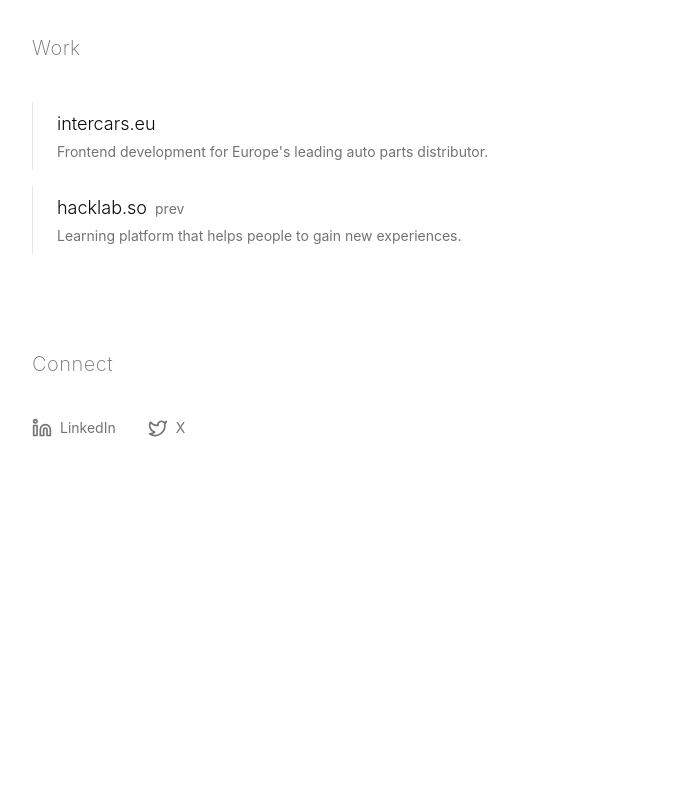
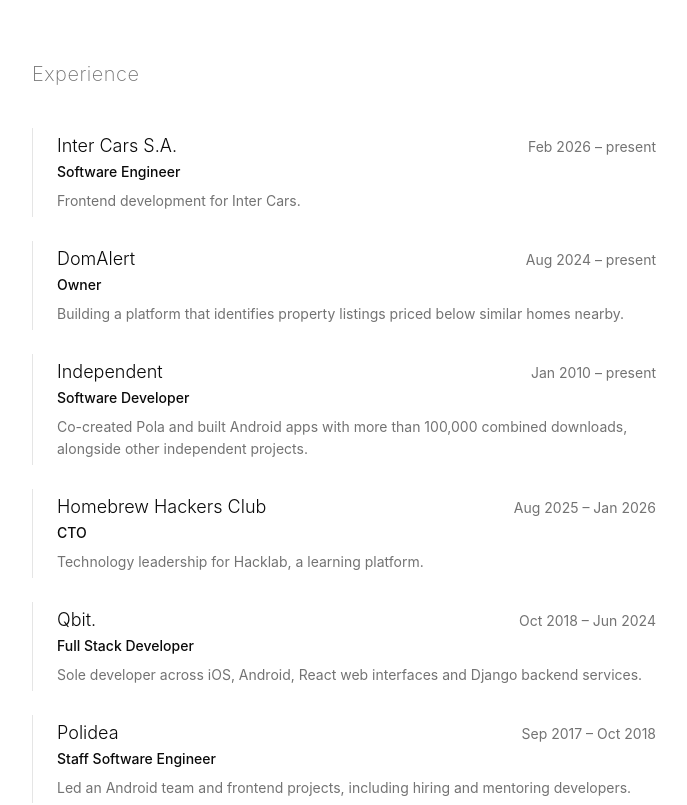
Before and after one commit to pouljohn1/portfolio, a React (Vite) app: page / in a window 1280 px wide. Shown: the part 1080-1885 px from the top of the page, without its empty margins (296-983 px from the left). Before the commit the page ends 1646 px from the top, so only its background shows below. Built offline with nearby package versions, Linux system fonts and the light colour scheme.

Commit message:
Update Site source

```diff
--- a/src/App.tsx
+++ b/src/App.tsx
@@ -132,10 +132,20 @@ function HomePage({ locale }: { locale: Locale }) {
 
       <section className="mb-24">
         <h2 className="mb-10 text-xl font-extralight tracking-wide text-muted-foreground">{t.work}</h2>
-        <div className="space-y-4">
-          <PortfolioLink href="https://intercars.eu" title="intercars.eu" description={t.intercars} />
-          <PortfolioLink href="https://hacklab.so" title="hacklab.so" label={t.previous} description={t.hacklab} />
-        </div>
+        <ol className="space-y-6">
+          {t.experience.map(({ organization, role, period, description, href }) => (
+            <li key={`${organization}-${role}`} className="border-l border-border py-1 pl-6">
+              <div className="flex flex-wrap items-baseline justify-between gap-x-4 gap-y-1">
+                <h3 className="text-lg font-light text-foreground">
+                  {href ? <a href={href} target="_blank" rel="noopener noreferrer" className="hover:underline hover:underline-offset-4">{organization}</a> : organization}
+                </h3>
+                <span className="text-sm text-muted-foreground">{period}</span>
+              </div>
+              <p className="mt-0.5 text-sm font-medium text-foreground">{role}</p>
+              <p className="mt-2 text-sm leading-relaxed text-muted-foreground">{description}</p>
+            </li>
+          ))}
+        </ol>
       </section>
 
       <section>
@@ -149,13 +159,12 @@ function HomePage({ locale }: { locale: Locale }) {
   )
 }
 
-function PortfolioLink({ href, title, description, label }: { href: string; title: string; description: string; label?: string }) {
+function PortfolioLink({ href, title, description }: { href: string; title: string; description: string }) {
   const external = href.startsWith("http")
   const children = (
     <>
       <h3 className="text-lg font-light text-foreground">
         {title}
-        {label ? <span className="ml-2 text-sm font-normal text-muted-foreground">{label}</span> : null}
       </h3>
       <p className="mt-1 text-sm text-muted-foreground">{description}</p>
     </>
--- a/src/content.ts
+++ b/src/content.ts
@@ -17,17 +17,52 @@ export const content = {
     home: {
       greeting: "Hey, I'm Pawel",
       introduction:
-        "I build stuff for the web. Currently working on frontend at Inter Cars and building side projects like Domalert and Poliswar. Been coding for over a decade and love turning ideas into real products.",
+        "I build web and mobile products. I currently work on frontend at Inter Cars and develop independent projects like DomAlert and Poliswar. My experience spans more than a decade across iOS, Android, backend and web development.",
       projects: "Projects",
-      work: "Work",
+      work: "Experience",
       connect: "Connect",
-      previous: "prev",
       domalert: "Finding and getting notified about best deals on the apartments market.",
       poliswar: "A vibe coded strategic multiplayer game for fun.",
       lighter: "iPhone app with realistic lighter simulation, themes, gestures and sounds.",
       family: "A Polish family quiz game for iPhone. Support and privacy policy.",
-      intercars: "Frontend development for Europe's leading auto parts distributor.",
-      hacklab: "Learning platform that helps people to gain new experiences.",
+      experience: [
+        {
+          organization: "Inter Cars S.A.", role: "Software Engineer", period: "Feb 2026 – present",
+          description: "Frontend development for Inter Cars.", href: "https://intercars.eu",
+        },
+        {
+          organization: "DomAlert", role: "Owner", period: "Aug 2024 – present",
+          description: "Building a platform that identifies property listings priced below similar homes nearby.", href: "https://domalert.pl",
+        },
+        {
+          organization: "Independent", role: "Software Developer", period: "Jan 2010 – present",
+          description: "Co-created Pola and built Android apps with more than 100,000 combined downloads, alongside other independent projects.", href: null,
+        },
+        {
+          organization: "Homebrew Hackers Club", role: "CTO", period: "Aug 2025 – Jan 2026",
+          description: "Technology leadership for Hacklab, a learning platform.", href: "https://hacklab.so",
+        },
+        {
+          organization: "Qbit.", role: "Full Stack Developer", period: "Oct 2018 – Jun 2024",
+          description: "Sole developer across iOS, Android, React web interfaces and Django backend services.", href: null,
+        },
+        {
+          organization: "Polidea", role: "Staff Software Engineer", period: "Sep 2017 – Oct 2018",
+          description: "Led an Android team and frontend projects, including hiring and mentoring developers.", href: null,
+        },
+        {
+          organization: "Polidea", role: "Senior Software Engineer", period: "Sep 2014 – Sep 2015",
+          description: "Led iOS and Android projects and mentored developers on architecture and code quality.", href: null,
+        },
+        {
+          organization: "Polidea", role: "Software Engineer", period: "Jun 2012 – Sep 2014",
+          description: "Built iOS apps in Objective-C and integrated backend services through REST APIs.", href: null,
+        },
+        {
+          organization: "Asseco Business Solutions SA", role: "iOS/Android Programmer", period: "Dec 2011 – Jun 2012",
+          description: "Developed in-house iOS and Android applications with Objective-C and Java.", href: null,
+        },
+      ],
     },
     lighter: {
       title: "Lighter Support",
@@ -101,17 +136,52 @@ export const content = {
     home: {
       greeting: "Cześć, jestem Paweł",
       introduction:
-        "Tworzę rzeczy w internecie. Obecnie pracuję nad frontendem w Inter Cars, a po godzinach rozwijam projekty takie jak Domalert i Poliswar. Programuję od ponad dekady i lubię zamieniać pomysły w działające produkty.",
+        "Tworzę produkty internetowe i mobilne. Obecnie pracuję nad frontendem w Inter Cars i rozwijam własne projekty, takie jak DomAlert i Poliswar. Mam ponad dekadę doświadczenia z iOS, Androidem, backendem i aplikacjami webowymi.",
       projects: "Projekty",
-      work: "Praca",
+      work: "Doświadczenie",
       connect: "Kontakt",
-      previous: "wcześniej",
       domalert: "Wyszukiwanie najlepszych ofert mieszkań i powiadomienia o nowych okazjach.",
       poliswar: "Strategiczna gra wieloosobowa stworzona dla zabawy.",
       lighter: "Aplikacja na iPhone'a z realistyczną symulacją zapalniczki, motywami, gestami i dźwiękami.",
       family: "Polska gra quizowa dla rodzin na iPhone'a. Wsparcie i polityka prywatności.",
-      intercars: "Frontend dla czołowego europejskiego dystrybutora części samochodowych.",
-      hacklab: "Platforma edukacyjna, która pomaga zdobywać nowe doświadczenia.",
+      experience: [
+        {
+          organization: "Inter Cars S.A.", role: "Software Engineer", period: "luty 2026 – obecnie",
+          description: "Rozwój frontendu w Inter Cars.", href: "https://intercars.eu",
+        },
+        {
+          organization: "DomAlert", role: "Właściciel", period: "sierpień 2024 – obecnie",
+          description: "Buduję platformę, która wyszukuje nieruchomości wycenione poniżej podobnych ofert w okolicy.", href: "https://domalert.pl",
+        },
+        {
+          organization: "Działalność niezależna", role: "Programista", period: "styczeń 2010 – obecnie",
+          description: "Współtworzyłem aplikację Pola i aplikacje na Androida pobrane łącznie ponad 100 tys. razy, a także inne własne projekty.", href: null,
+        },
+        {
+          organization: "Homebrew Hackers Club", role: "CTO", period: "sierpień 2025 – styczeń 2026",
+          description: "Odpowiadałem za obszar technologiczny Hacklab, platformy edukacyjnej.", href: "https://hacklab.so",
+        },
+        {
+          organization: "Qbit.", role: "Full Stack Developer", period: "październik 2018 – czerwiec 2024",
+          description: "Samodzielnie rozwijałem aplikacje na iOS i Androida, interfejsy webowe w React oraz backend w Django.", href: null,
+        },
+        {
+          organization: "Polidea", role: "Staff Software Engineer", period: "wrzesień 2017 – październik 2018",
+          description: "Prowadziłem zespół Android i projekty frontendowe, uczestniczyłem w rekrutacji i mentoringu.", href: null,
+        },
+        {
+          organization: "Polidea", role: "Senior Software Engineer", period: "wrzesień 2014 – wrzesień 2015",
+          description: "Prowadziłem projekty iOS i Android oraz wspierałem programistów w architekturze i jakości kodu.", href: null,
+        },
+        {
+          organization: "Polidea", role: "Software Engineer", period: "czerwiec 2012 – wrzesień 2014",
+          description: "Tworzyłem aplikacje iOS w Objective-C i integrowałem je z usługami backendowymi przez REST API.", href: null,
+        },
+        {
+          organization: "Asseco Business Solutions SA", role: "Programista iOS/Android", period: "grudzień 2011 – czerwiec 2012",
+          description: "Rozwijałem wewnętrzne aplikacje iOS i Android w Objective-C i Javie.", href: null,
+        },
+      ],
     },
     lighter: {
       title: "Wsparcie Lighter",
```
Also changed, not shown: 13 other files (tests, documents, lock files or other folders).
